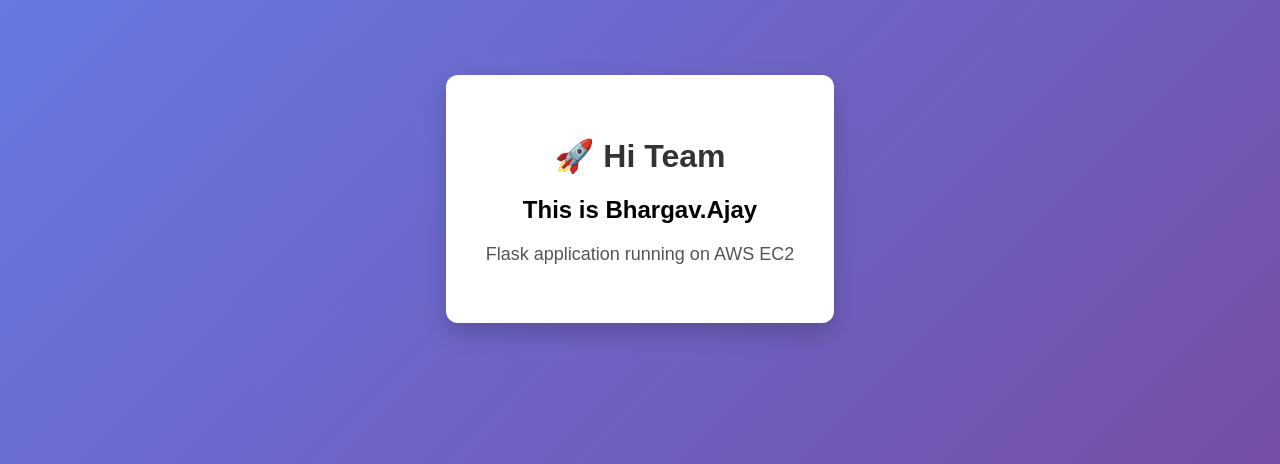
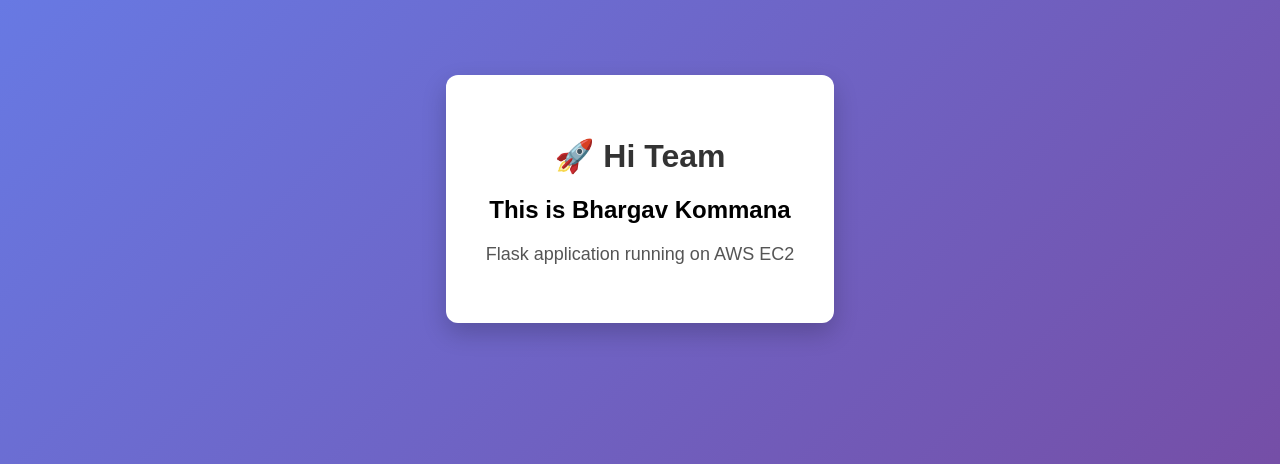
Before and after one commit to Bhargav-kommana/flask-deployment-demo-app, a Flask app: page / in a window 1280 px wide. Shown: the part 201-665 px from the top of the page. Run offline with Flask 3, Linux system fonts and the light colour scheme.

Commit message:
my flask deployment pipeline

```diff
--- a/templates/index.html
+++ b/templates/index.html
@@ -37,7 +37,7 @@
 <body>
     <div class="card">
         <h1>🚀 Hi Team</h1>
-        <h2>This is Bhargav.Ajay</h2>
+        <h2>This is Bhargav Kommana</h2>
         <p>Flask application running on AWS EC2</p>
     </div>
 </body>
```
